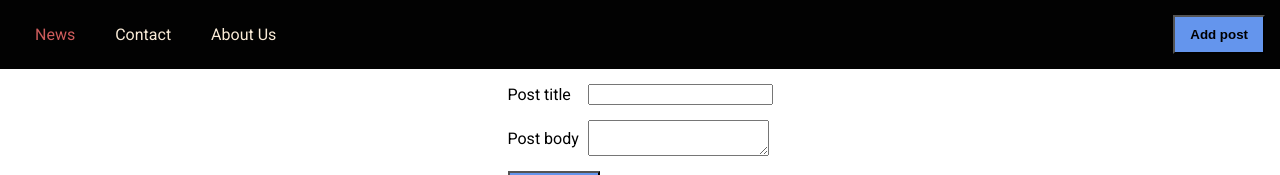
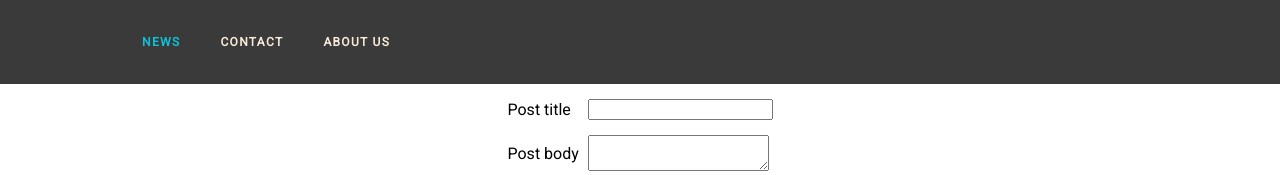
Before and after one commit to Bjornoya/blog, a React (Create React App) app: page / in a window 1280 px wide. Shown: the top 175 px of the page. Built offline with nearby package versions, Linux system fonts and the light colour scheme; no server answers.

Commit message:
Header. Design fix

```diff
--- a/src/components/Header/Header.js
+++ b/src/components/Header/Header.js
@@ -11,7 +11,6 @@ const Header = () => {
                 <NavLink activeClassName={style.active} to="/contact" className={style.menuItem} data-test="menuItem">Contact</NavLink>
                 <NavLink activeClassName={style.active} to="/about" className={style.menuItem} data-test="menuItem">About Us</NavLink>
             </nav>
-            <Button children="Add post" />
         </header>
     );
 };
--- a/src/components/Header/Header.module.scss
+++ b/src/components/Header/Header.module.scss
@@ -2,14 +2,20 @@
   display: flex;
   justify-content: space-between;
   align-items: center;
-  padding: 15px;
-  background: #020202;
-  color: #F7F7F7;
+  padding: 25px 122px;
+  background: #3A3A3A;
+  color: #FDFDFD;
 }
 
 .nav {
   display: flex;
   align-items: center;
+  font-style: normal;
+  font-weight: 600;
+  font-size: 12px;
+  line-height: 14px;
+  letter-spacing: 0.11em;
+  text-transform: uppercase;
 }
 
 .menuItem {
@@ -23,8 +29,8 @@
 }
 
 .active {
-  color: indianred;
+  color: #0EC0D8;
   &:hover {
-    color: indianred;
+    color: #0EC0D8;
   }
 }
```
